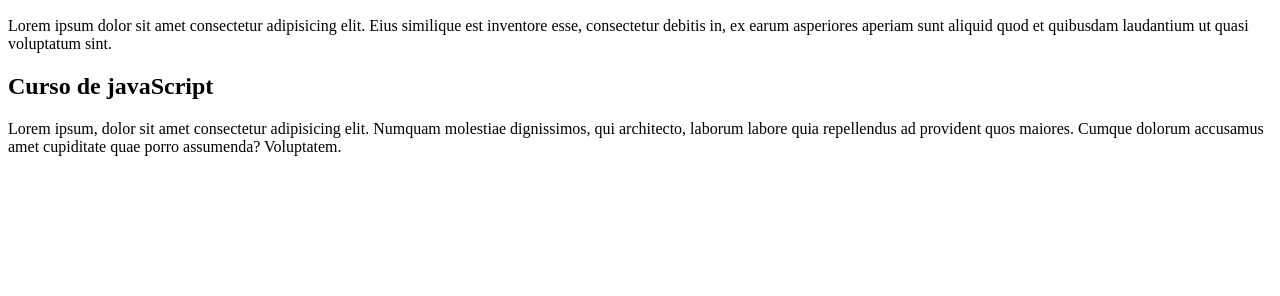
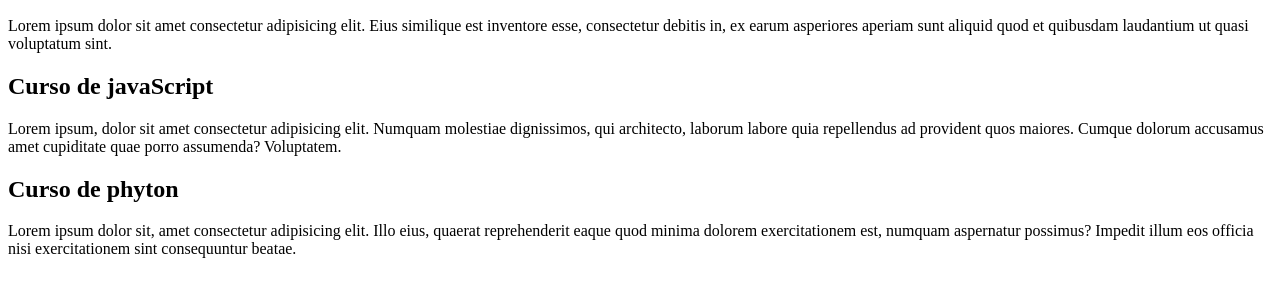
Before and after one commit to olokfe/projeto---aula----branches, a plain HTML site: page index.html in a window 1280 px wide. Shown: the part 110-406 px from the top of the page. Drawn offline with Linux system fonts and the light colour scheme.

Commit message:
adicionado mais uma artigo
phyton artigo

```diff
--- a/index.html
+++ b/index.html
@@ -18,6 +18,12 @@
             <h2>Curso de javaScript</h2>
             <p>Lorem ipsum, dolor sit amet consectetur adipisicing elit. Numquam molestiae dignissimos, qui architecto, laborum labore quia repellendus ad provident quos maiores. Cumque dolorum accusamus amet cupiditate quae porro assumenda? Voluptatem.</p>
         </article>
+        <article>
+            <h2>Curso de phyton</h2>
+            <p>Lorem ipsum dolor sit, amet consectetur adipisicing elit. Illo eius, quaerat reprehenderit eaque quod minima dolorem exercitationem est, numquam aspernatur possimus? Impedit illum eos officia nisi exercitationem sint consequuntur beatae.</p>
+            <title>parte dois de mais um teste </title>
+
+        </article>
     </main>
 </body>
 </html>
```
